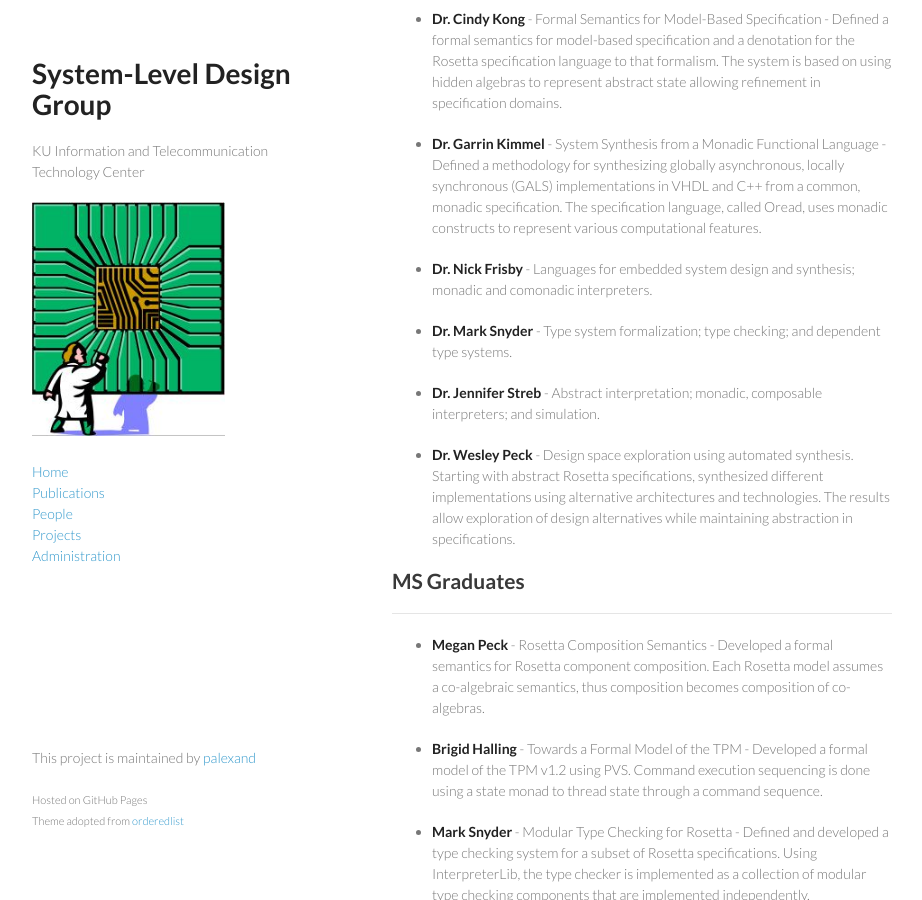
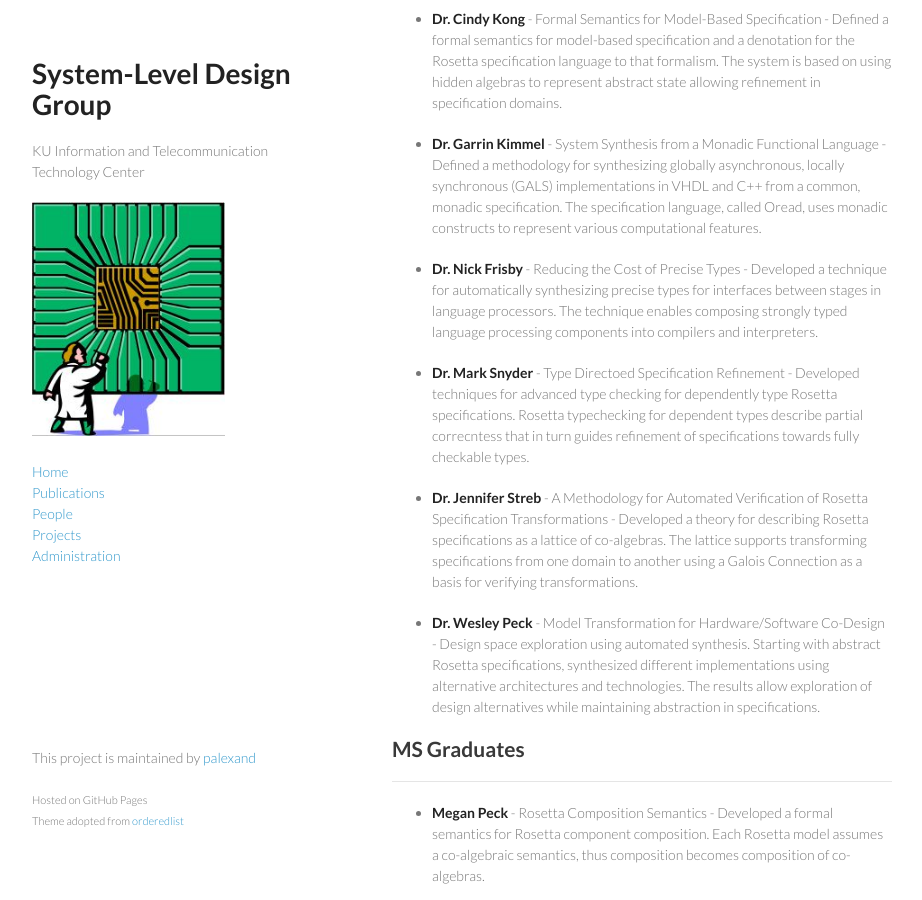
Before and after one commit to ku-sldg/ku-sldg.github.io, a Jekyll site: the page built from people.md, in a window 1280 px wide and 900 px high, scrolled down 1100 px. Shown: the whole window, without its empty margins (178-1100 px from the left). Built offline with Jekyll 4.4.1, drawn with Linux system fonts in a browser that asks for light colours.

Commit message:
updated several entries

```diff
--- a/_data/people.yml
+++ b/_data/people.yml
@@ -57,19 +57,19 @@
   role: phd
 
 - name: Dr. Nick Frisby
-  description: Languages for embedded system design and synthesis; monadic and comonadic interpreters.
+  description: Reducing the Cost of Precise Types - Developed a technique for automatically synthesizing precise types for interfaces between stages in language processors.  The technique enables composing strongly typed language processing components into compilers and interpreters.
   role: phd
 
 - name: Dr. Mark Snyder
-  description: Type system formalization; type checking; and dependent type systems.
+  description: Type Directoed Specification Refinement - Developed techniques for advanced type checking for dependently type Rosetta specifications.  Rosetta typechecking for dependent types describe partial correcntess that in turn guides refinement of specifications towards fully checkable types.
   role: phd
 
 - name: Dr. Jennifer Streb
-  description: Abstract interpretation; monadic, composable interpreters; and simulation.
+  description: A Methodology for Automated Verification of Rosetta Specification Transformations - Developed a theory for describing Rosetta specifications as a lattice of co-algebras.  The lattice supports transforming specifications from one domain to another using a Galois Connection as a basis for verifying transformations.
   role: phd
 
 - name: Dr. Wesley Peck
-  description: Design space exploration using automated synthesis.  Starting with abstract Rosetta specifications, synthesized different implementations using alternative architectures and technologies.  The results allow exploration of design alternatives while maintaining abstraction in specifications.
+  description: Model Transformation for Hardware/Software Co-Design - Design space exploration using automated synthesis.  Starting with abstract Rosetta specifications, synthesized different implementations using alternative architectures and technologies.  The results allow exploration of design alternatives while maintaining abstraction in specifications.
   role: phd
 
 - name: Mark Snyder
```
